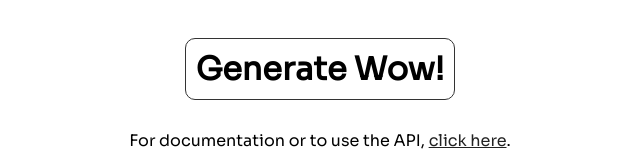
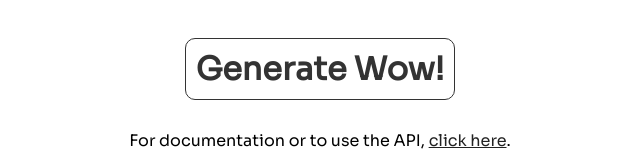
Before and after one commit to knlrvr/wow-api, a plain HTML site: page index.html in a window 1280 px wide. Shown: the top 153 px of the page, without its empty margins (320-960 px from the left). Drawn offline with Linux system fonts and the light colour scheme.

Commit message:
Update styles.css

```diff
--- a/styles.css
+++ b/styles.css
@@ -37,6 +37,7 @@
     margin-top: 20px;
     height: 10vh;
     margin-bottom: 30px;
+    color: #333;
 }
 
 .wow-button {
@@ -50,6 +51,7 @@
     border: 1px solid #333;
     border-radius: 10px;
     padding: 10px;
+    color: #333;
 }
 
 .credit {
```
